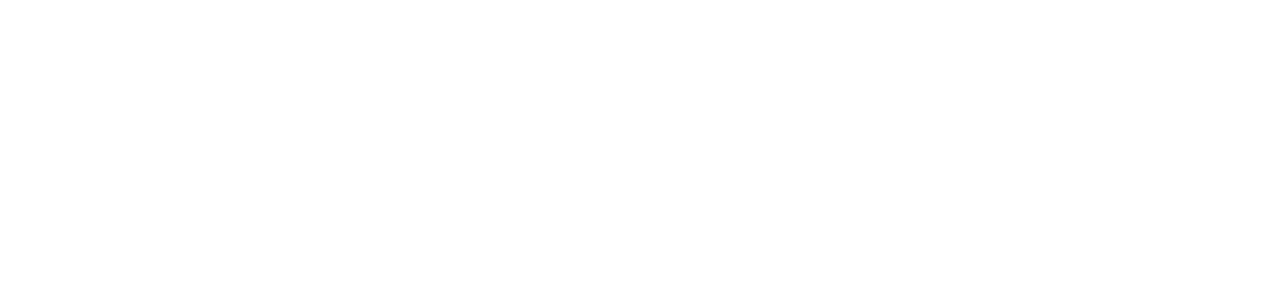
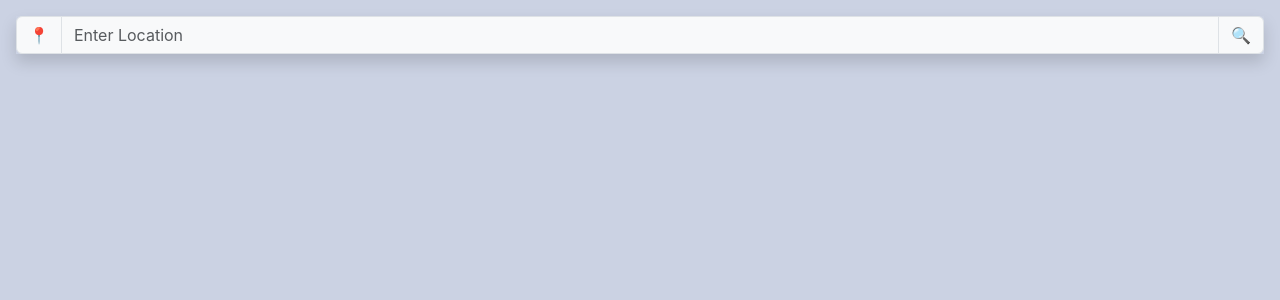
Before and after one commit to Ihashm1/WeatherApp, a React (Create React App) app: page / in a window 1280 px wide. Shown: the top 300 px of the page. Built offline with nearby package versions, Linux system fonts and the light colour scheme.

Commit message:
set divdisp to true so home page shows by default

```diff
--- a/src/App.js
+++ b/src/App.js
@@ -7,7 +7,7 @@
 import LineChart from './graphDisplay';
 
 const App = () => {
-    const [divDisp, setDivDisp] = useState(false);
+    const [divDisp, setDivDisp] = useState(true);
     const [geoData, setGeoData] = useState('');
     const [weatherData, setWeatherData] = useState('');
 
@@ -17,7 +17,7 @@
     }
 
     return (
-        <div style={{backgroundColor:"#cbd2e3",height:"100vh"}} id="Forecast" className={divDisp ? "container-fluid p-3" : "hidden container-fluid p-3"}>
+        <div style={{backgroundColor:"#cbd2e3",height:"100vh"}} id="Forecast" className={divDisp ? "container-fluid p-3" : "container-fluid p-3 hidden"}>
             <Geocoding sendData={setGeoData}/>
 
             {geoData && (
```
